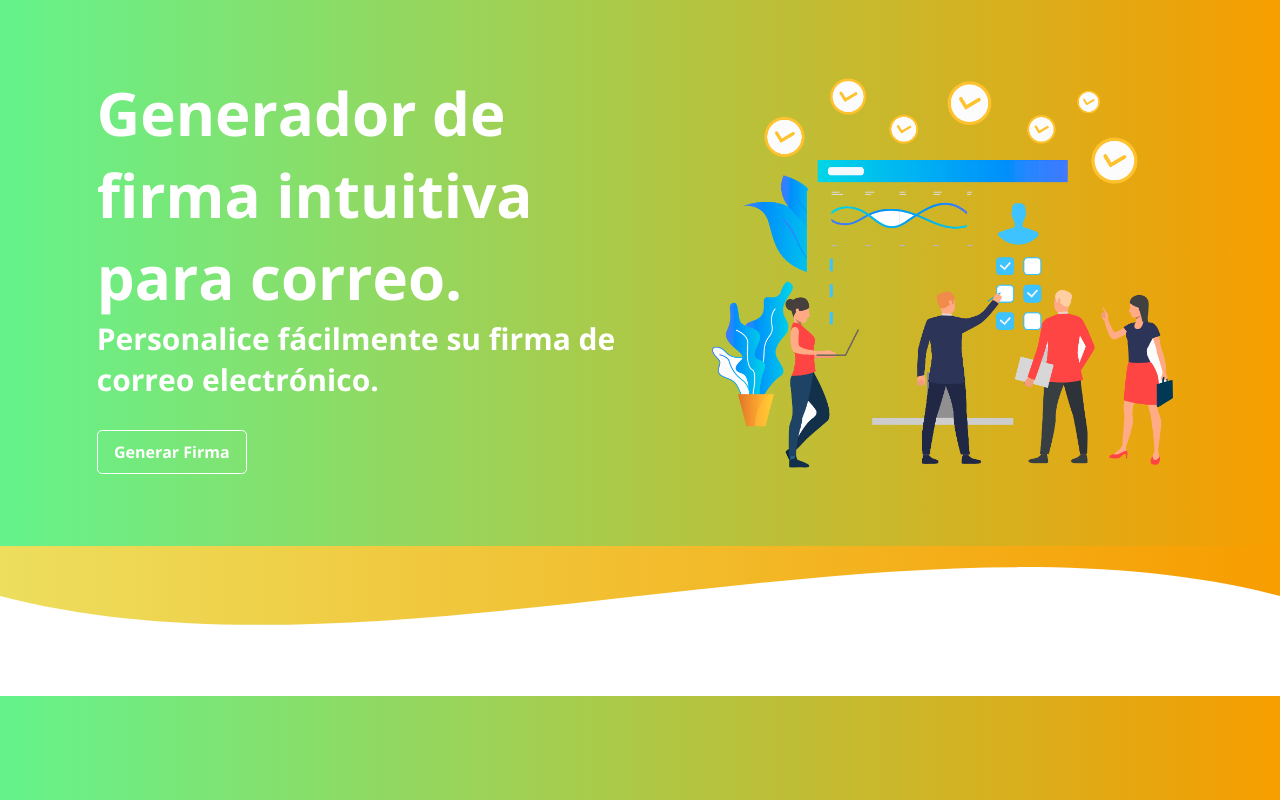
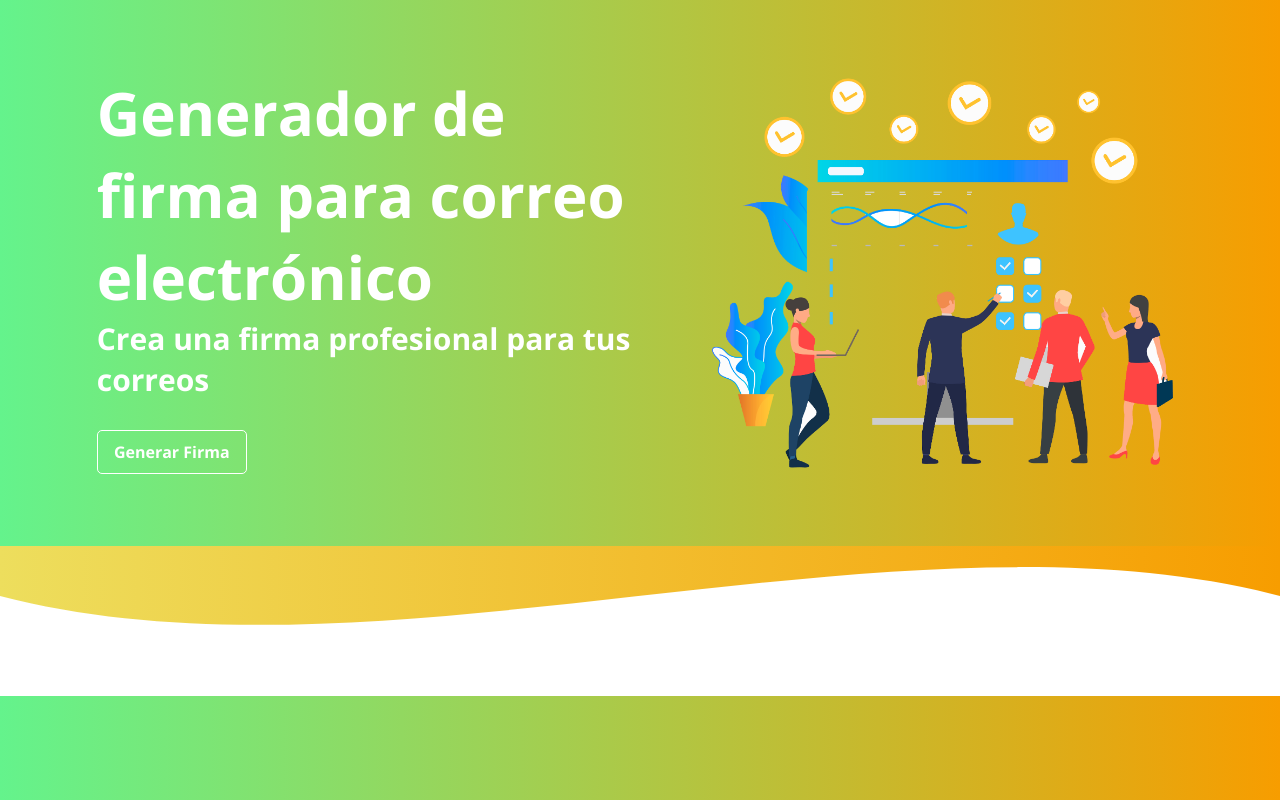
Before and after one commit to MilovanMarrder/milovanmarrder.github.io, a PHP site: page / in a window 1280 px wide. Run offline with PHP 8.4, Linux system fonts and the light colour scheme.

Commit message:
Estilo en Firma2

```diff
--- a/estilo.css
+++ b/estilo.css
@@ -19,7 +19,7 @@
   box-sizing: border-box;
   padding: 5%;
   width: 500px;
-  height: 550px;
+  height: 600px;
   margin-top: 50px;
 }
 
--- a/form.php
+++ b/form.php
@@ -17,7 +17,8 @@
         </div>
         <div class="row">
             <div class="col">
-                <Input type="text" id="area" name="area" placeholder="Departamento o área"></Input>
+                <Input type="text" id="area" name="area" placeholder="Puesto de trabajo"></Input>
+                <Input type="text" id="empresa" name="empresa" placeholder="Empresa"></Input>
             </div>
         </div>
         <div class="row">
@@ -56,6 +57,7 @@
                 <Input type="text" id="web" name="web" placeholder="Enlace al hacer clic en el logo"></Inpuut>
             </div>
         </div>
+
     </div>
         <br>
     <div class="botones">
--- a/index.php
+++ b/index.php
@@ -21,8 +21,8 @@
                 </div>
             </nav>
             <div class="textos">
-                <h1>Generador de firma intuitiva para correo. </h1>
-                <h2>Personalice fácilmente su firma de correo electrónico.</h2>
+                <h1>Generador de firma para correo electrónico</h1>
+                <h2>Crea una firma profesional para tus correos</h2>
                 <a class="btn" href="/MarcoGenerador.php">Generar Firma</a>
             </div>
             <img src="vector.png" alt="" class="img_landing">
```
Also changed, not shown: Firma2.php (+9 -8 lines).
